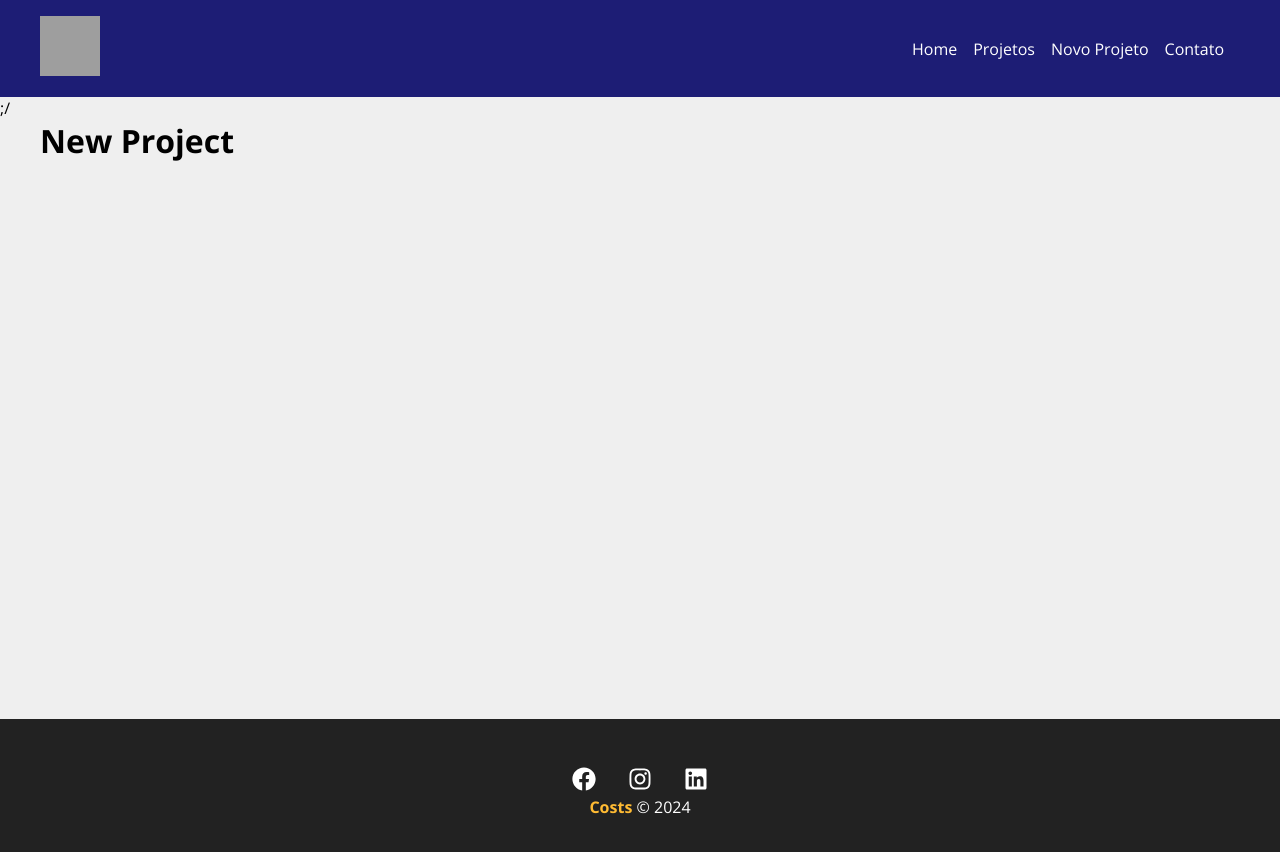
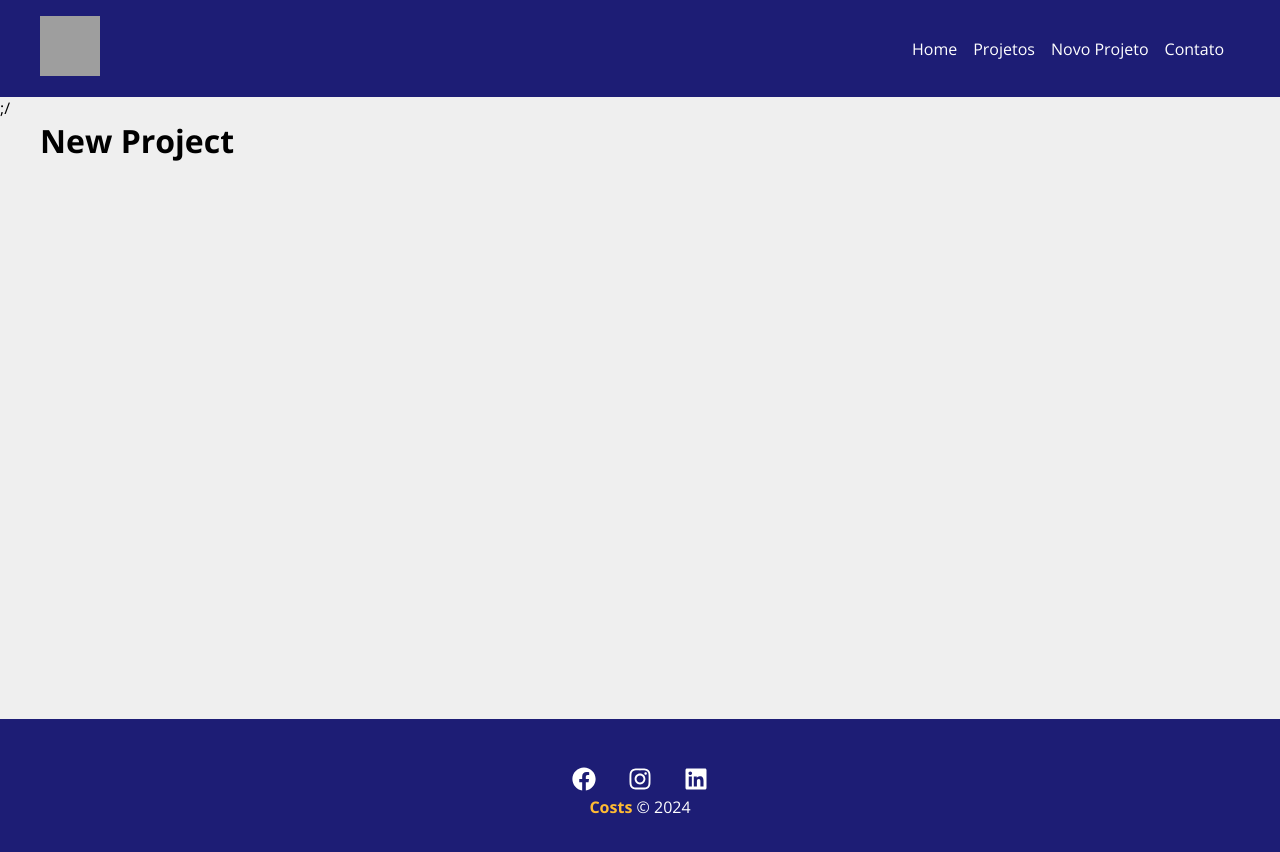
Before and after one commit to detonate001/projeto-costs, a React (Create React App) app in the folder meu-projeto/: page /newproject in a window 1280 px wide. Shown: the top 852 px of the page. Built offline with nearby package versions, Linux system fonts and the light colour scheme; grey boxes are pictures that could not be loaded.

Commit message:
Ajustando a cor do Footer

```diff
--- a/meu-projeto/src/components/layout/Footer.module.css
+++ b/meu-projeto/src/components/layout/Footer.module.css
@@ -1,5 +1,5 @@
 .footer {
-    background-color: #222;
+    background-color: rgb(29, 29, 117);
     color: #fff;
     padding: 3em;
     text-align: center;
```
Also changed, not shown: meu-projeto/src/components/aa.js (deleted).
